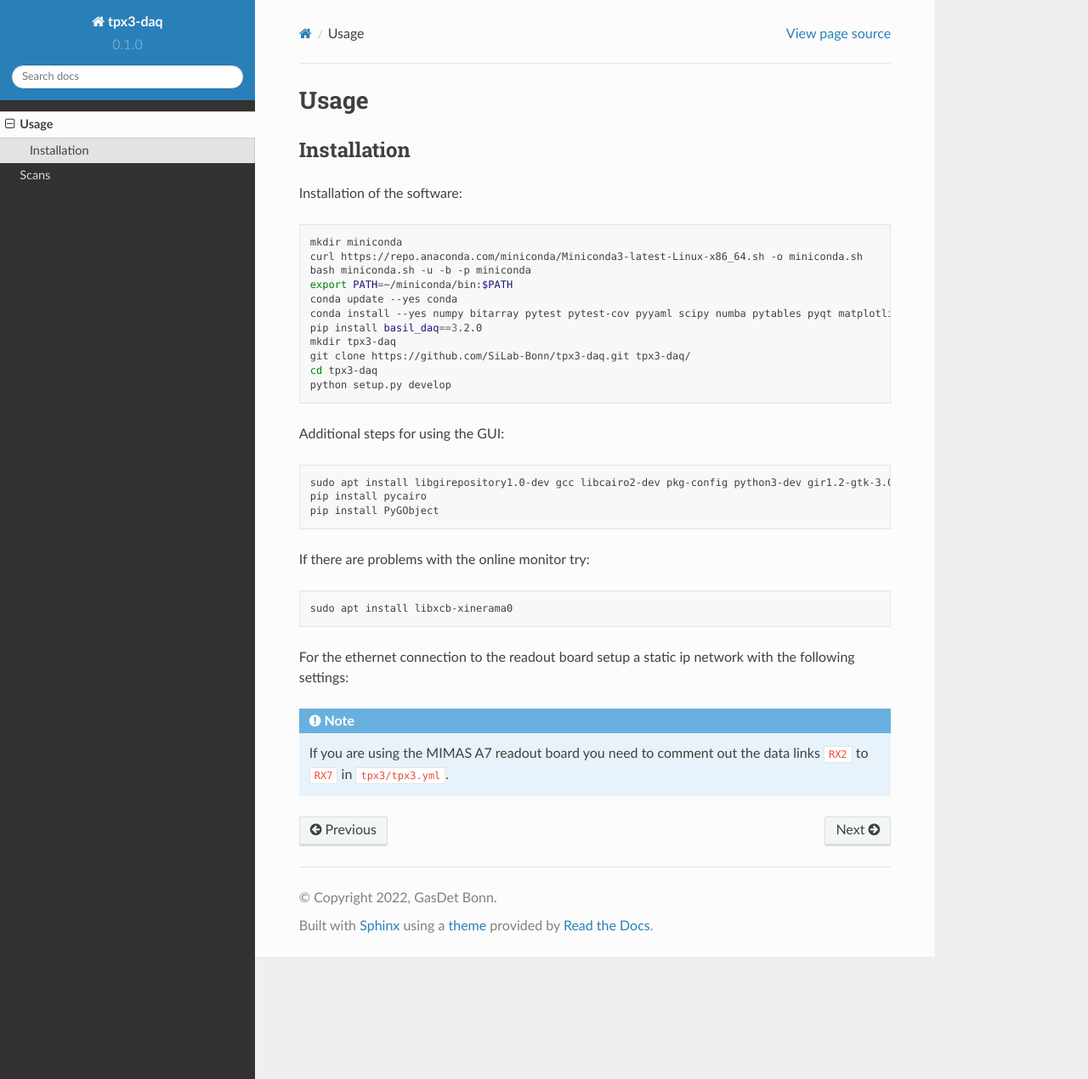
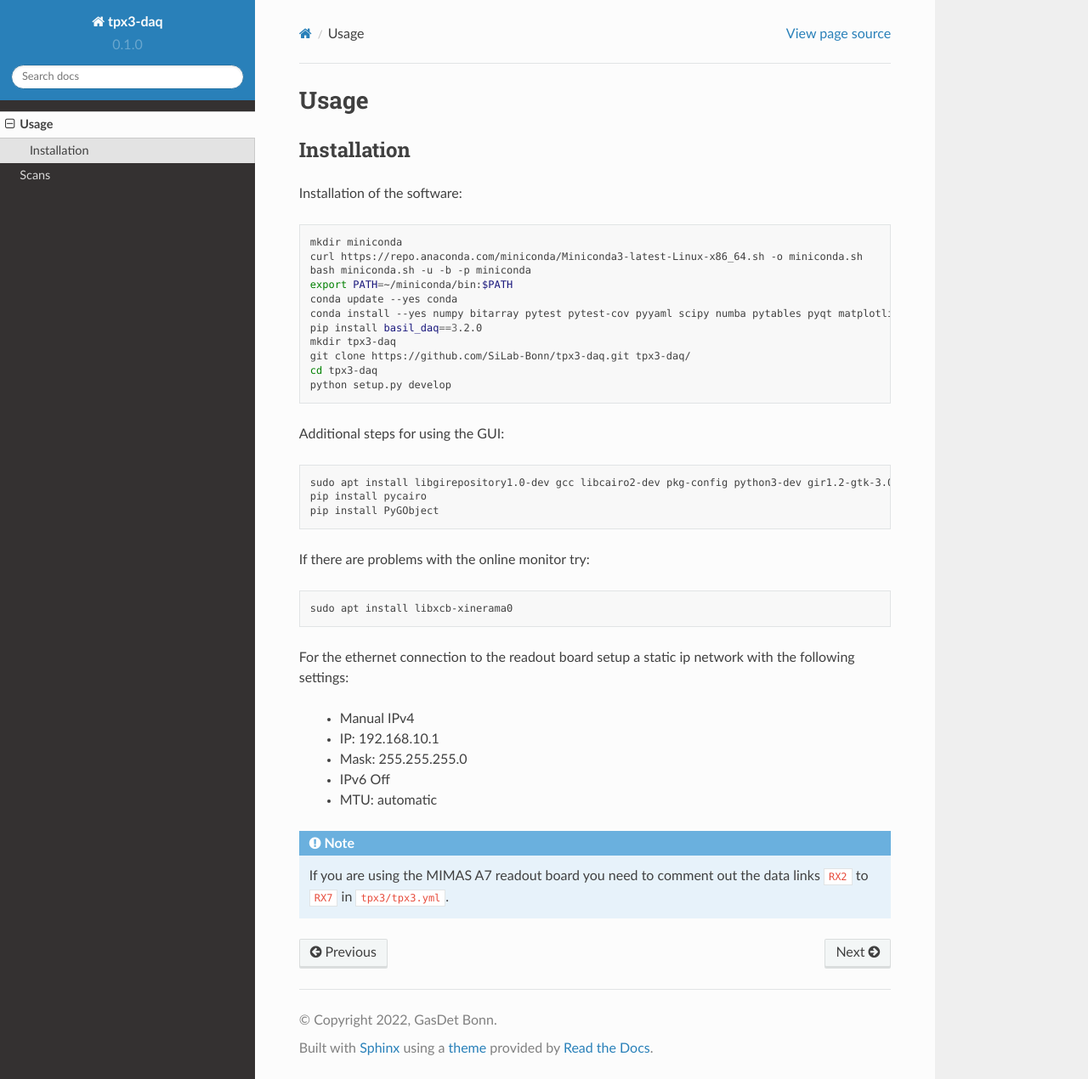
Before and after one commit to GasDet-Bonn/tpx3-daq, a Sphinx documentation site: the page built from docs/source/usage.rst, in a window 1280 px wide and 1270 px high. Shown: the whole window at 85% size. Built offline with Sphinx 7.4.7 and the Read the Docs theme 2.0.0, drawn with Linux system fonts in a browser that asks for light colours.

Commit message:
DOC: update ethernet settings

```diff
--- a/docs/source/usage.rst
+++ b/docs/source/usage.rst
@@ -38,12 +38,11 @@ If there are problems with the online monitor try:
 
 For the ethernet connection to the readout board setup a static ip network with
 the following settings:
-
-.. code-block:: text
-   Manual IPv4
-   IP: 192.168.10.1
-   Mask: 255.255.255.0
-   IPv6 Off
+   - Manual IPv4
+   - IP: 192.168.10.1
+   - Mask: 255.255.255.0
+   - IPv6 Off
+   - MTU: automatic
 
 .. note::
 
```
